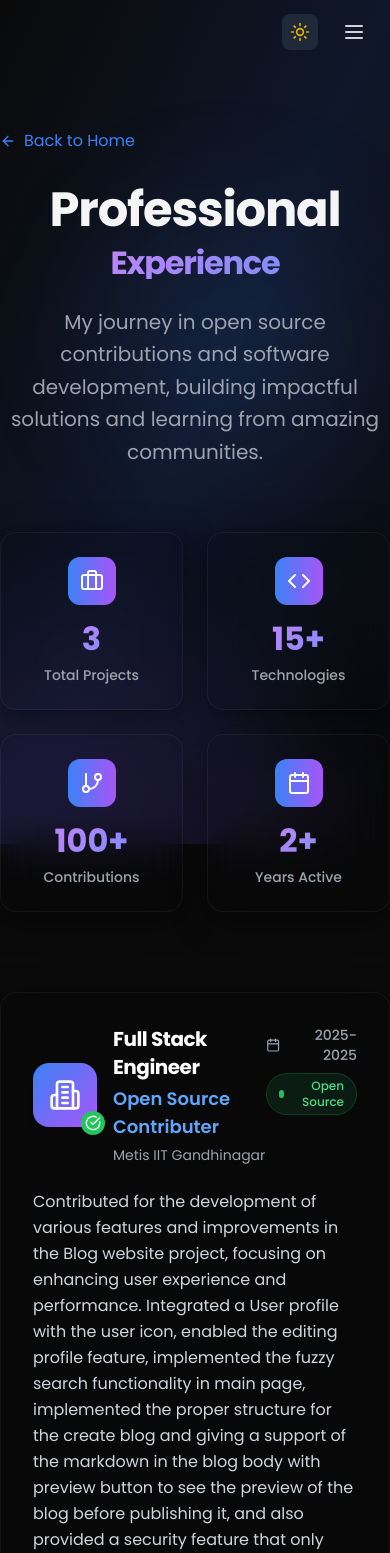
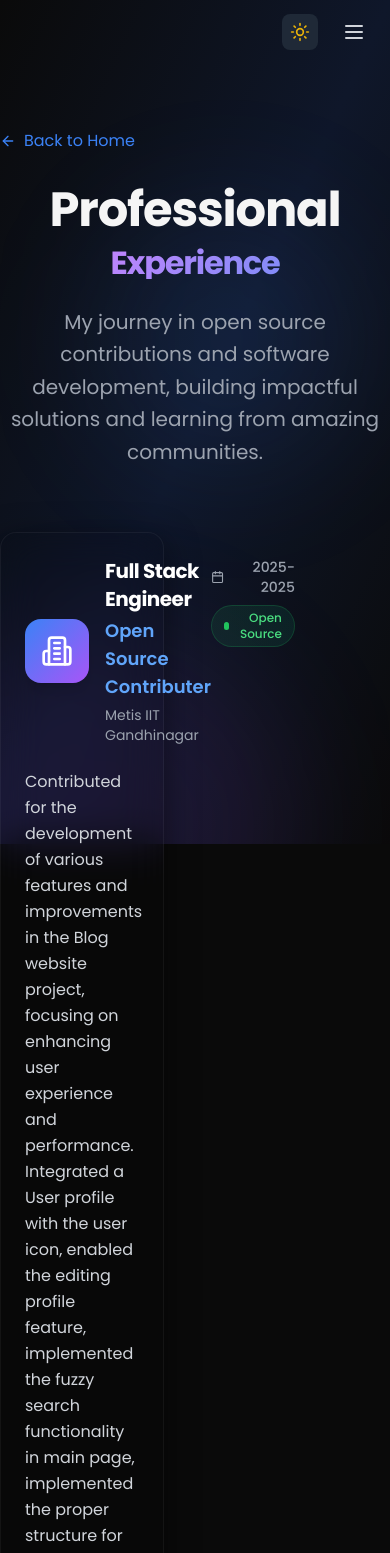
Before and after one commit to arpangupta1805/Arpan-Portfolio, a React (Vite) app: page /experience in a window 390 px wide. Shown: the top 1553 px of the page. Built offline with nearby package versions, Linux system fonts and the light colour scheme.

Commit message:
Final fixes of unecessary animations and icons

```diff
--- a/src/components/Tech.jsx
+++ b/src/components/Tech.jsx
@@ -4,10 +4,7 @@
   Code,
   Database,
   Globe,
-  Settings,
-  Zap,
-  Star,
-  Award
+  Settings
 } from "lucide-react";
 import { SiNextdotjs, SiTypescript, SiVite } from "react-icons/si";
 import {
@@ -161,12 +158,6 @@
     }
   ];
 
-  const stats = [
-    { number: "15+", label: "Technologies", icon: Code },
-    { number: "50+", label: "Projects Built", icon: Zap },
-    { number: "2+", label: "Years Learning", icon: Star },
-    { number: "100%", label: "Passion", icon: Award },
-  ];
 
   return (
     <section
@@ -182,7 +173,7 @@
 
       <div className="container-custom relative">
         {/* Section Header */}
-        <motion.div
+        {/* <motion.div
           className="text-center mb-16"
           initial={{ opacity: 0, y: 30 }}
           animate={isInView ? { opacity: 1, y: 0 } : {}}
@@ -194,9 +185,9 @@
           <p className="text-xl text-gray-600 dark:text-gray-400 max-w-2xl mx-auto">
             The tools and technologies I use to bring ideas to life
           </p>
-        </motion.div>
+        </motion.div> */}
 
-        {/* Stats Grid */}
+        {/* Stats Grid
         <motion.div
           className="grid grid-cols-2 lg:grid-cols-4 gap-6 mb-16"
           initial={{ opacity: 0, y: 30 }}
@@ -220,7 +211,7 @@
               </p>
             </motion.div>
           ))}
-        </motion.div>
+        </motion.div> */}
 
         {/* Technology Categories */}
         <div className="space-y-16">
--- a/src/pages/ExperiencePage.jsx
+++ b/src/pages/ExperiencePage.jsx
@@ -57,34 +57,13 @@
       {/* Timeline connector */}
       <div className="hidden lg:block absolute left-1/2 top-20 bottom-0 w-0.5 bg-gradient-to-b from-blue-500/50 to-transparent transform -translate-x-1/2" />
 
-      {/* Timeline dot */}
-      <motion.div
-        className="hidden lg:block absolute left-1/2 top-16 w-8 h-8 bg-gradient-to-r from-blue-500 to-purple-500 rounded-full z-10 transform -translate-x-1/2 shadow-lg"
-        initial={{ scale: 0, rotate: -180 }}
-        animate={isInView ? { scale: 1, rotate: 0 } : {}}
-        transition={{
-          duration: 0.6,
-          delay: index * 0.2 + 0.3,
-          type: "spring",
-          stiffness: 200
-        }}
-      >
-        <div className="w-full h-full bg-white dark:bg-gray-900 rounded-full flex items-center justify-center scale-75 shadow-inner">
-          <Briefcase className="w-4 h-4 text-blue-500" />
-        </div>
-        {/* Pulse animation */}
-        <div className="absolute inset-0 rounded-full bg-blue-500/30 animate-ping" />
-      </motion.div>
+
 
       {/* Card content */}
-      <div className={`lg:w-5/12 ${isEven ? 'lg:ml-0 lg:pr-16' : 'lg:ml-auto lg:pl-16'}`}>
+      <div className={`lg:w-6/12 ${isEven ? 'lg:ml-0 lg:pr-8' : 'lg:ml-auto lg:pl-8'}`}>
         <motion.div
-          className="glass-card p-8 rounded-2xl hover:shadow-2xl transition-all duration-500 border border-white/10"
-          whileHover={{
-            scale: 1.02,
-            y: -5,
-            boxShadow: "0 25px 50px -12px rgba(0, 0, 0, 0.25)"
-          }}
+          className="glass-card p-6 rounded-2xl w-[42vw] border border-white/10"
+
         >
           {/* Header section */}
           <div className="flex items-start justify-between mb-6">
@@ -93,9 +72,9 @@
                 <div className="w-16 h-16 bg-gradient-to-br from-blue-500 to-purple-500 rounded-2xl flex items-center justify-center shadow-lg">
                   <Building2 className="w-8 h-8 text-white" />
                 </div>
-                <div className="absolute -bottom-2 -right-2 w-6 h-6 bg-green-500 rounded-full flex items-center justify-center">
+                {/* <div className="absolute -bottom-2 -right-2 w-6 h-6 bg-green-500 rounded-full flex items-center justify-center">
                   <CheckCircle className="w-4 h-4 text-white" />
-                </div>
+                </div> */}
               </div>
 
               <div>
@@ -216,45 +195,7 @@
   );
 };
 
-// Experience stats component
-const ExperienceStats = ({ isInView }) => {
-  const stats = [
-    { number: EXPERIENCES.length, label: "Total Projects", icon: Briefcase, suffix: "" },
-    { number: "15+", label: "Technologies", icon: Code, suffix: "" },
-    { number: "100+", label: "Contributions", icon: GitBranch, suffix: "" },
-    { number: "2+", label: "Years Active", icon: Calendar, suffix: "" },
-  ];
 
-  return (
-    <motion.div
-      className="grid grid-cols-2 lg:grid-cols-4 gap-6 mb-20"
-      initial={{ opacity: 0, y: 50 }}
-      animate={isInView ? { opacity: 1, y: 0 } : {}}
-      transition={{ duration: 0.8, delay: 0.4 }}
-    >
-      {stats.map((stat, index) => (
-        <motion.div
-          key={index}
-          className="glass-card p-6 rounded-2xl text-center group hover:scale-105 transition-all duration-300 border border-white/10"
-          initial={{ opacity: 0, y: 30 }}
-          animate={isInView ? { opacity: 1, y: 0 } : {}}
-          transition={{ delay: 0.6 + index * 0.1, duration: 0.6 }}
-          whileHover={{ y: -5 }}
-        >
-          <div className="w-12 h-12 bg-gradient-to-r from-blue-500 to-purple-500 rounded-xl flex items-center justify-center mx-auto mb-4">
-            <stat.icon className="w-6 h-6 text-white" />
-          </div>
-          <div className="text-3xl font-bold gradient-text mb-2">
-            {stat.number}{stat.suffix}
-          </div>
-          <p className="text-sm text-gray-600 dark:text-gray-400 font-medium">
-            {stat.label}
-          </p>
-        </motion.div>
-      ))}
-    </motion.div>
-  );
-};
 
 const ExperiencePage = ({ isDarkMode }) => {
   const ref = useRef();
@@ -299,9 +240,6 @@
           </div>
         </motion.div>
 
-        {/* Experience Stats */}
-        <ExperienceStats isInView={isInView} />
-
         {/* Timeline */}
         <div className="relative">
           {/* Main timeline line */}
@@ -319,19 +257,7 @@
             ))}
           </div>
 
-          {/* Timeline end marker */}
-          <motion.div
-            className="hidden lg:flex absolute left-1/2 -bottom-4 w-12 h-12 bg-gradient-to-r from-blue-500 to-purple-500 rounded-full transform -translate-x-1/2 items-center justify-center shadow-lg"
-            initial={{ scale: 0, rotate: -180 }}
-            animate={isInView ? { scale: 1, rotate: 0 } : {}}
-            transition={{
-              duration: 0.8,
-              delay: EXPERIENCES.length * 0.2 + 1,
-              type: "spring"
-            }}
-          >
-            <Globe className="w-6 h-6 text-white" />
-          </motion.div>
+
         </div>
 
         {/* Call to action */}
--- a/src/pages/ProjectsPage.jsx
+++ b/src/pages/ProjectsPage.jsx
@@ -7,7 +7,6 @@
   FaExternalLinkAlt,
   FaGithub,
   FaSearch,
-  FaStar,
   FaCode,
   FaCalendar,
   FaEye,
@@ -259,17 +258,9 @@
                         </motion.a>
                       )}
                     </div>
-                    <div className="text-white text-right">
-                      <FaStar className="text-yellow-400" />
-                    </div>
                   </motion.div>
 
-                  {/* Featured Badge */}
-                  <div className="absolute top-4 left-4">
-                    <span className="px-3 py-1 bg-blue-500 text-white text-xs font-medium rounded-full">
-                      Featured
-                    </span>
-                  </div>
+
                 </div>
 
                 {/* Project Content */}
--- a/src/pages/TechnologiesPage.jsx
+++ b/src/pages/TechnologiesPage.jsx
@@ -8,9 +8,8 @@
   return (
     <div className="min-h-screen pt-20">
       {/* Header Section */}
-      <div className="container-custom py-8">
+      <div className="container-custom">
         <motion.div
-          className="mb-8"
           initial={{ opacity: 0, y: 20 }}
           animate={{ opacity: 1, y: 0 }}
           transition={{ duration: 0.6 }}
@@ -24,10 +23,7 @@
           </Link>
 
           <div className="text-center">
-            <h1 className="text-4xl lg:text-5xl font-bold mb-4">
-              My <span className="gradient-text">Technologies</span>
-            </h1>
-            <p className="text-xl text-gray-600 dark:text-gray-400 max-w-2xl mx-auto">
+            <p className="text-4xl text-gray-600 dark:text-gray-400 max-w-2xl mx-auto">
               A comprehensive overview of the tools and technologies I work with
             </p>
           </div>
```
